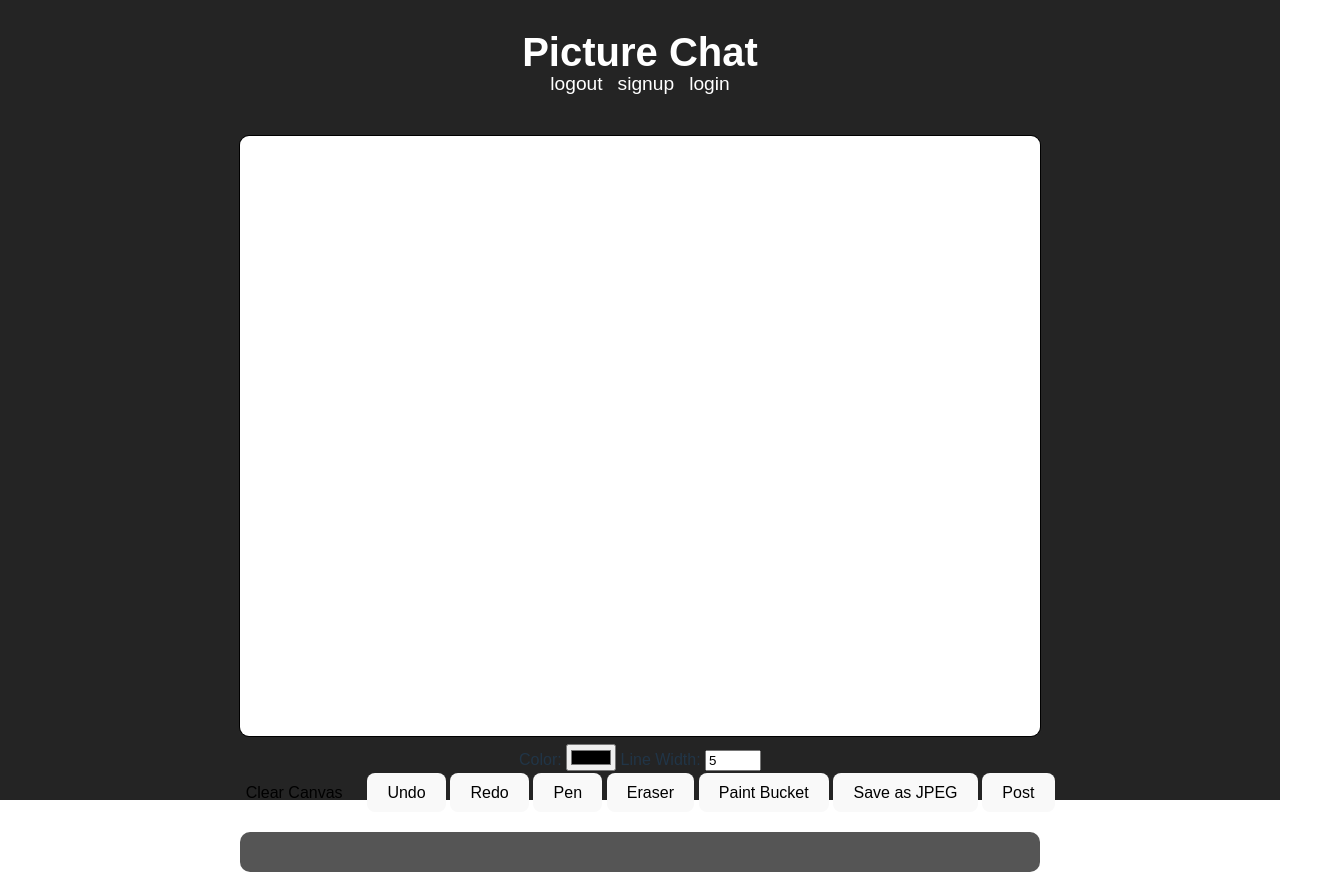
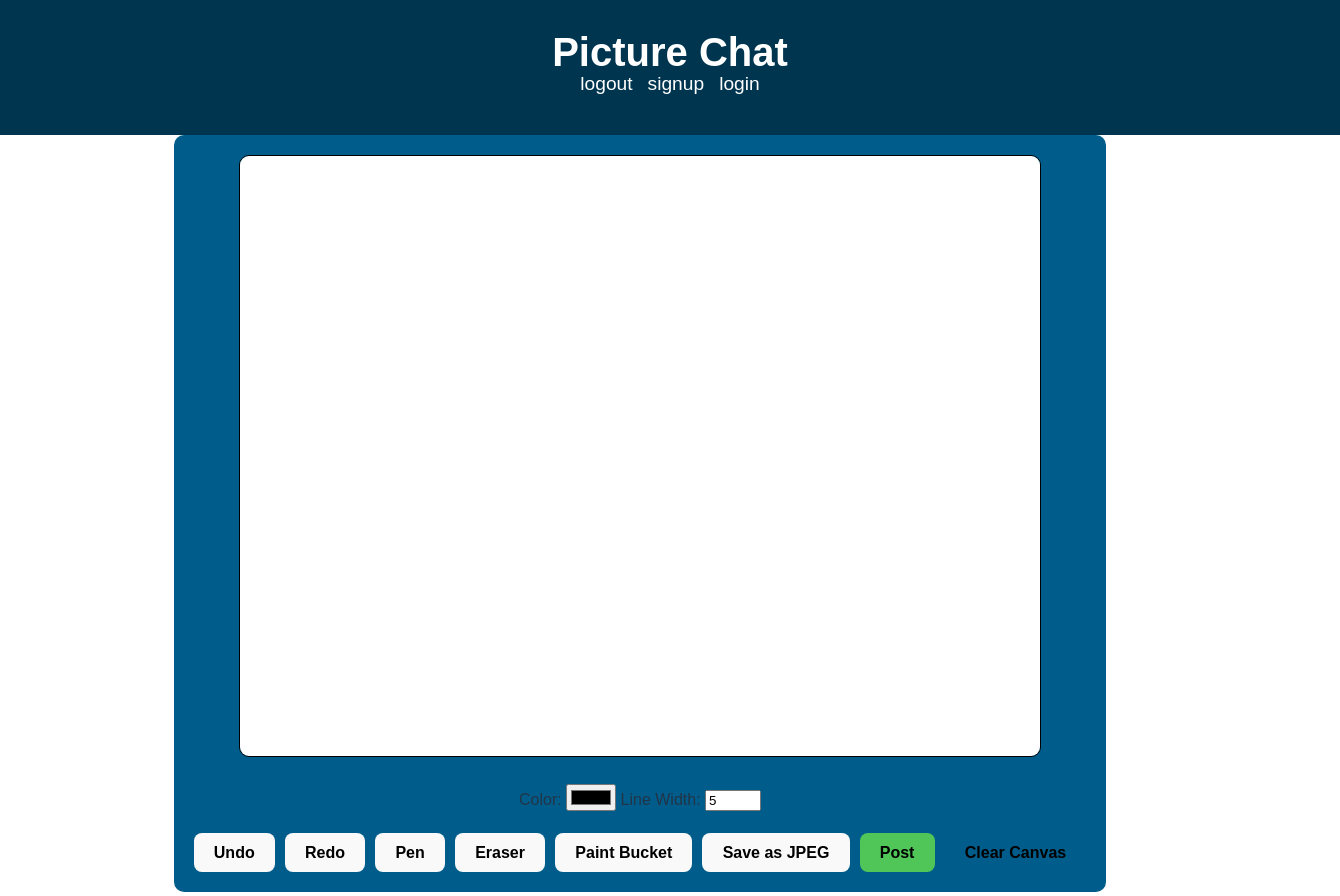
Before and after one commit to Matt-Christopherson/picture-chat, a React (Vite) app in the folder client/: page / in a window 1280 px wide. Shown: the top 896 px of the page, 1340 px wide, since content can reach past the window. Built offline with nearby package versions, Linux system fonts and the light colour scheme.

Commit message:
fixed styling

```diff
--- a/client/src/components/Canvas.jsx
+++ b/client/src/components/Canvas.jsx
@@ -324,7 +324,7 @@ const Canvas = () => {
           onMouseLeave={stopDrawing} // Event handler for mouse leave
           style={{ border: "1px solid #000" }}
         />
-        <div>
+        <div className="color-pick-cont">
           <label htmlFor="colorPicker">Color: </label>
           <input
             type="color"
@@ -342,13 +342,7 @@ const Canvas = () => {
             onChange={(e) => setLineWidth(e.target.value)} // Update lineWidth state on change
           />
         </div>
-        <div>
-          <button
-            onClick={clearDrawing}
-            style={{ backgroundColor: clearConfirmation ? "red" : "initial" }}
-          >
-            {clearConfirmation ? "Confirm?" : "Clear Canvas"}
-          </button>{" "}
+        <div className="btn-cont">
           {/* Clear Canvas button */}
           <button onClick={undo}>Undo</button> {/* Undo button */}
           <button onClick={redo}>Redo</button> {/* Redo button */}
@@ -358,7 +352,16 @@ const Canvas = () => {
           {/* Paint Bucket button */}
           <button onClick={saveDrawing}>Save as JPEG</button>{" "}
           {/* Save button */}
-          <button onClick={postDrawing}>Post</button> {/* Post button */}
+          <button id="post-btn" onClick={postDrawing}>
+            Post
+          </button>{" "}
+          {/* Post button */}
+          <button
+            onClick={clearDrawing}
+            style={{ backgroundColor: clearConfirmation ? "red" : "initial" }}
+          >
+            {clearConfirmation ? "Confirm?" : "Clear Canvas"}
+          </button>{" "}
         </div>
       </section>
       <PostContainer />
--- a/client/src/components/Header.jsx
+++ b/client/src/components/Header.jsx
@@ -1,4 +1,3 @@
-import "../App.css";
 const Header = () => {
   return (
     <header className="App-header">
--- a/client/src/index.css
+++ b/client/src/index.css
@@ -13,9 +13,10 @@
 }
 
 #root {
-  max-width: 1280px;
+  max-width: 100%;
   margin: 0 auto;
   text-align: center;
+  background-color: rgb(255, 255, 255);
 }
 
 a {
@@ -27,19 +28,35 @@ a:hover {
   color: #535bf2;
 }
 
+.color-pick-cont {
+  padding-top: 20px;
+}
+
+.btn-cont {
+  display: flex;
+  flex-wrap: wrap;
+  gap: 10px;
+  justify-content: center;
+  padding-top: 20px;
+}
+
+#post-btn {
+  background-color: rgb(80, 198, 88);
+}
+
 button {
   border-radius: 8px;
   border: 1px solid transparent;
   padding: 0.6em 1.2em;
   font-size: 1em;
-  font-weight: 500;
+  font-weight: 700;
   font-family: inherit;
-  background-color: #1a1a1a;
+  background-color: #ff8800;
   cursor: pointer;
   transition: border-color 0.25s;
 }
 button:hover {
-  border-color: #646cff;
+  border-color: #ffa95a;
 }
 button:focus,
 button:focus-visible {
@@ -61,12 +78,17 @@ button:focus-visible {
 
 .page-container {
   display: flex;
+  padding: 50px;
+  justify-content: center;
   gap: 5%;
   width: 100%;
 }
 
 .canvas-container {
   float: left;
+  padding: 20px;
+  border-radius: 10px;
+  background-color: #005d8b;
   max-width: 830px;
   min-width: 830px;
 }
@@ -91,12 +113,14 @@ body {
   margin: 0; /* Remove default body margin */
   width: 100vw;
   height: 100vh;
-  background-color: #242424;
+  background-color: #ffffff;
 }
 
 header {
   color: #fff;
+  background-color: #003550;
   padding: 20px 30px 20px;
+  width: 100%;
 }
 
 .App-header {
@@ -145,7 +169,7 @@ nav a:hover {
   max-height: 560px; /* Adjust based on your design */
   width: 30%;
   overflow-y: auto;
-  background-color: #555;
+  background-color: #005d8b;
   padding-top: 20px;
   padding-bottom: 20px;
 }
@@ -179,6 +203,8 @@ nav a:hover {
     gap: 20px; /* Add some space between elements */
     padding-bottom: 50px;
     max-width: 100vw;
+    padding: 0px;
+    width: 100%;
   }
 
   .canvas-container {
@@ -208,9 +234,6 @@ nav a:hover {
     max-width: 100vw;
   }
 }
-
-
-
 
 /* Popup styles */
 .popup {
```
Also changed, not shown: client/src/App.jsx (+17 -8 lines).
